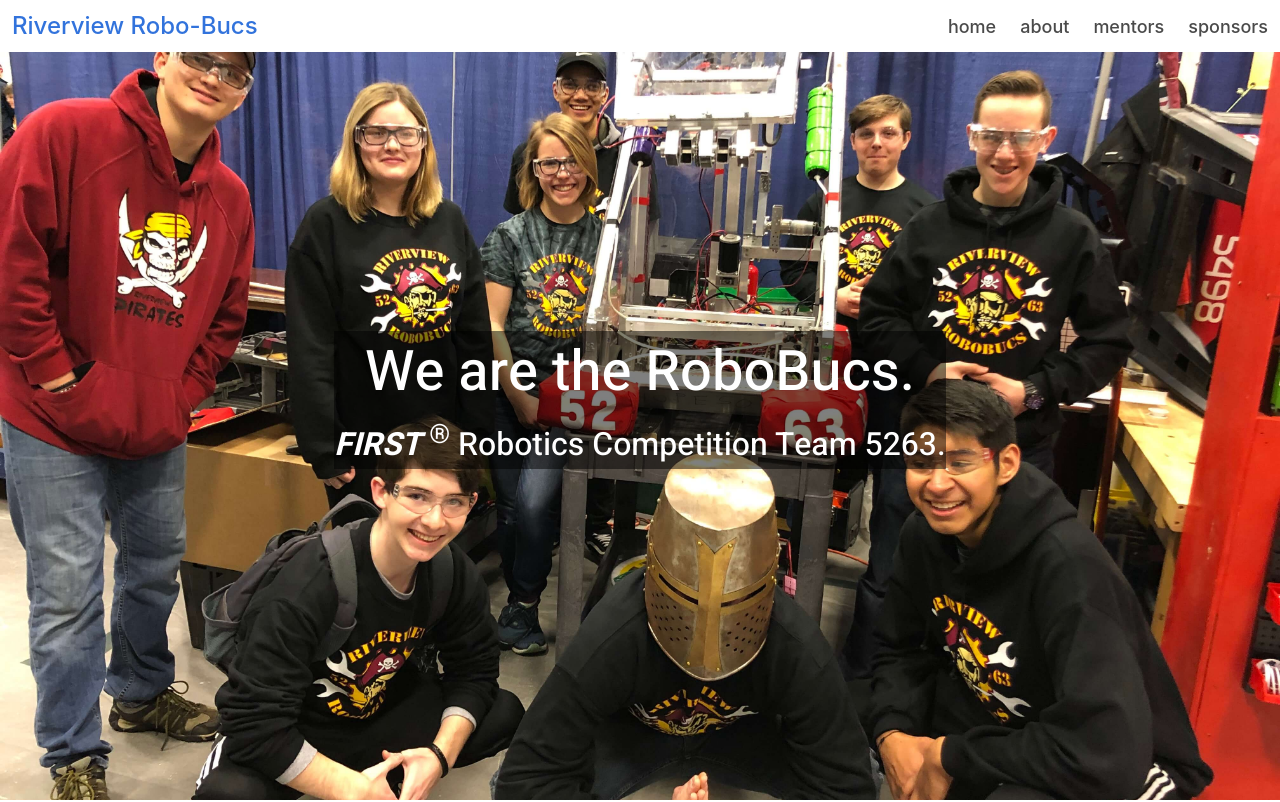
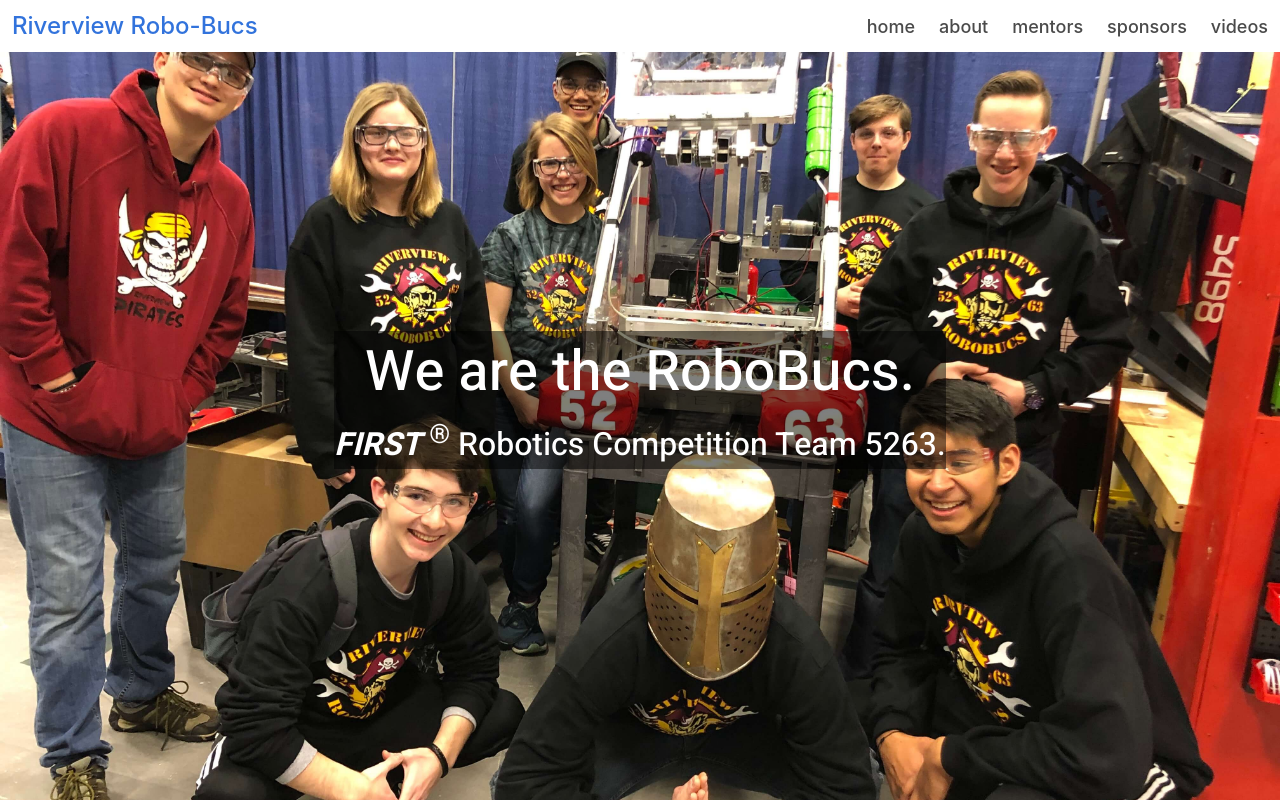
Before and after one commit to FRC5263/frc5263.github.io, a plain HTML site: page index.html in a window 1280 px wide. Shown: the top 802 px of the page. Drawn offline with Linux system fonts and the light colour scheme.

Commit message:
added link to new page

```diff
--- a/index.html
+++ b/index.html
@@ -29,6 +29,7 @@
                 <a href='#about' class="navbar-item font18">about</a>
                 <a href="#mentors" class="navbar-item font18">mentors</a>
                 <a href="#sponsors" class="navbar-item font18">sponsors</a>
+                <a href="robotics-vids.html" class="navbar-item font18">videos</a>
             </div>
         </div>
     </nav>
```
